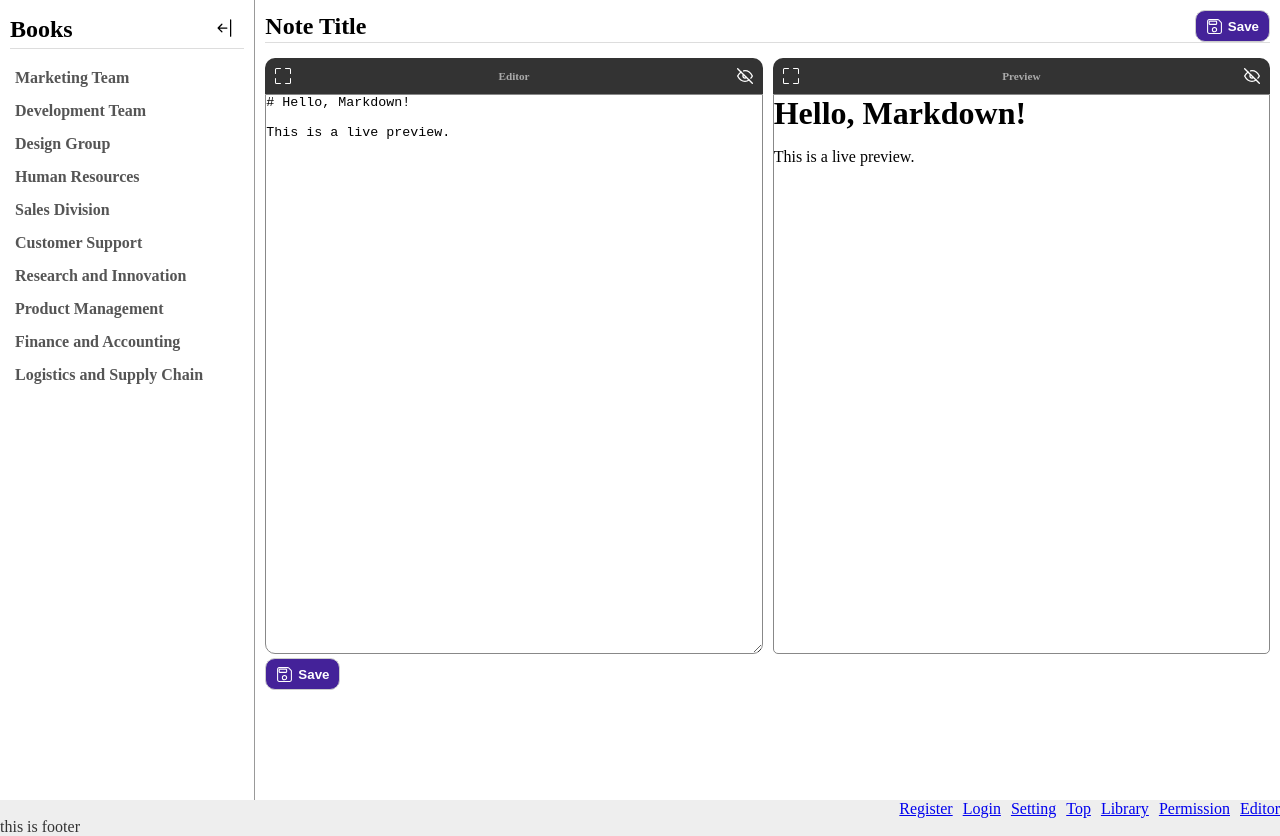
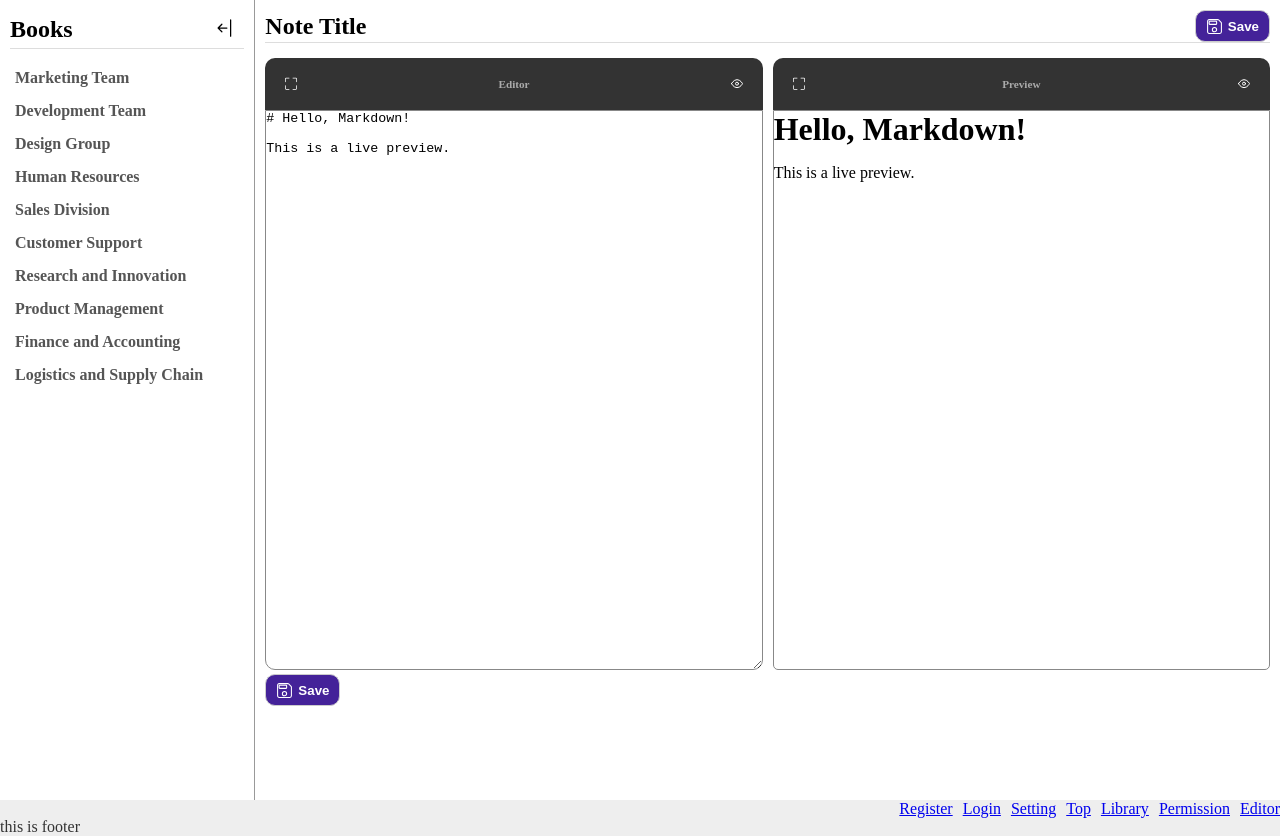
Before and after one commit to syxnji/ShareMd, a Next.js app: page /Editor in a window 1280 px wide. Built offline with nearby package versions, Linux system fonts and the light colour scheme.

Commit message:
修正 Editor 表示切替

```diff
--- a/src/app/Editor/editor.module.css
+++ b/src/app/Editor/editor.module.css
@@ -28,6 +28,51 @@
 .innerContent{
     width: 50%;
 }
+
+/* editor toggle */
+.showEditor{
+    width: 100%;
+    transition: all 0.3s;
+}
+.hideEditor{
+    width: 52px;
+    transition: all 0.3s;
+}
+.hideEditor .mdHead{
+    border-radius: 10px;
+}
+.hideEditor .mdTitle{
+    display: none;
+}
+.hideEditor .toggleScreenButton{
+    display: none;
+}
+.hideEditor .mdInputArea{
+    display: none;
+}
+
+/* viewer toggle */
+.showViewer{
+    width: 100%;
+    transition: all 0.3s;
+}
+.hideViewer{
+    width: 52px;
+    transition: all 0.3s;
+}
+.hideViewer .mdHead{
+    border-radius: 10px;
+}
+.hideViewer .mdTitle{
+    display: none;
+}
+.hideViewer .toggleScreenButton{
+    display: none;
+}
+.hideViewer .mdPreviewArea{
+    display: none;
+}
+
 .mdHead{
     display: flex;
     align-items: center;
@@ -36,11 +81,34 @@
     background-color: #333;
     border-radius: 10px 10px 0 0;
 }
-.mdHead svg{
+.toggleShowButton{
+    width: 32px;
+    height: 32px;
+    display: flex;
+    align-items: center;
+    justify-content: center;
     color: #fff;
+    background-color: transparent;
+    border: none;
+    padding: 10px;
     transition: all 0.3s;
 }
-.mdHead svg:hover{
+.toggleShowButton:hover{
+    color: #77f;
+}
+.toggleScreenButton{
+    width: 32px;
+    height: 32px;
+    display: flex;
+    align-items: center;
+    justify-content: center;
+    color: #fff;
+    background-color: transparent;
+    border: none;
+    padding: 10px;
+    transition: all 0.3s;
+}
+.toggleScreenButton:hover{
     color: #77f;
 }
 .mdInput{
--- a/src/app/Editor/page.jsx
+++ b/src/app/Editor/page.jsx
@@ -1,13 +1,13 @@
 'use client'
-import { Menu } from "../../components/Menu/page.jsx";
 import { useState } from 'react'
 import ReactMarkdown from 'react-markdown'
+import { Menu } from "../../components/Menu/page.jsx";
+// style
 import styles from "./editor.module.css"
+// icon
 import { IoSaveOutline } from "react-icons/io5";
-// 表示/非表示
 import { FiEye } from "react-icons/fi";
 import { FiEyeOff } from "react-icons/fi";
-// 拡大/縮小
 import { BsFullscreen } from "react-icons/bs";
 import { BsFullscreenExit } from "react-icons/bs";
 
@@ -24,11 +24,32 @@ const MarkdownComponents = {
 export default function MarkdownEditor() {
   const [markdown, setMarkdown] = useState('# Hello, Markdown!\n\nThis is a live preview.')
 
+  const [showEditor, setShowEditor] = useState(true)
+  const [showViewer, setShowViewer] = useState(true)
+
+  const toggleEditor = () => {
+    if (showEditor && !showViewer) {
+        return
+    }
+    setShowEditor(!showEditor)
+  }
+
+  const toggleViewer = () => {
+    if (!showEditor && showViewer) {
+        return
+    }
+    setShowViewer(!showViewer)
+  }
+
+  const toggleScreen = () => {
+    console.log('toggle')
+  }
+
   return (
-      // React.Fragment
-      <>
     <main className={styles.main}>
         <Menu />
+
+        {/* head */}
         <div className={styles.content}>
             <div className={styles.head}>
                 <p className={styles.title}>
@@ -42,13 +63,24 @@ export default function MarkdownEditor() {
                 <span>Save</span>
                 </button>
             </div>
+
             <div className={styles.mdContent}>
-                    <div className={styles.innerContent}>
+                {/* editor */}
+                {/* showEditor toggle */}
+                <div className={showEditor ? styles.showEditor : styles.hideEditor}>
                     <div className={styles.mdInput}>
                         <div className={styles.mdHead}>
-                                <BsFullscreen />
+                            <button
+                                onClick={toggleScreen}
+                                className={styles.toggleScreenButton}>
+                                {showViewer ? <BsFullscreen/> : <BsFullscreenExit/> }
+                            </button>
                             <p className={styles.mdTitle}>Editor</p>
-                                <FiEyeOff />
+                            <button
+                                onClick={toggleEditor}
+                                className={styles.toggleShowButton}>
+                                {showEditor ? <FiEye/> : <FiEyeOff/>}
+                            </button>
                         </div>
                         <textarea
                             value={markdown}
@@ -57,18 +89,32 @@ export default function MarkdownEditor() {
                         />
                     </div>
                 </div>
-                    <div className={styles.innerContent}>
+
+                {/* viewer */}
+                {/* showViewer toggle */}
+                <div className={showViewer ? styles.showViewer : styles.hideViewer}>
                     <div className={styles.mdPreview}>
                         <div className={styles.mdHead}>
-                                <BsFullscreen />
+                            <button
+                                onClick={toggleScreen}
+                                className={styles.toggleScreenButton}>
+                                {showViewer ? <BsFullscreen/> : <BsFullscreenExit/> }
+                            </button>
                             <p className={styles.mdTitle}>Preview</p>
-                                <FiEyeOff />
+                            <button
+                                onClick={toggleViewer}
+                                className={styles.toggleShowButton}>
+                                {showViewer ? <FiEye/> : <FiEyeOff/>}
+                            </button>
                         </div>
                         <div className={styles.mdPreviewArea}>
-                            <ReactMarkdown components={MarkdownComponents}>{markdown}</ReactMarkdown>
+                            <ReactMarkdown components={MarkdownComponents}>
+                                {markdown}
+                            </ReactMarkdown>
                         </div>
                     </div>
                 </div>
+
             </div>
             <button
                 onClick={() => {/* ここに保存ロジックを追加 */}}
@@ -79,6 +125,5 @@ export default function MarkdownEditor() {
             </button>
         </div>
     </main>
-      </>
   )
 }
--- a/src/app/Library/library.module.css
+++ b/src/app/Library/library.module.css
@@ -25,7 +25,6 @@
 }
 
 /* rightBtn */
-
 .right{
     display: flex;
 }
```
Lines whose indentation alone changed are shown as unchanged.
